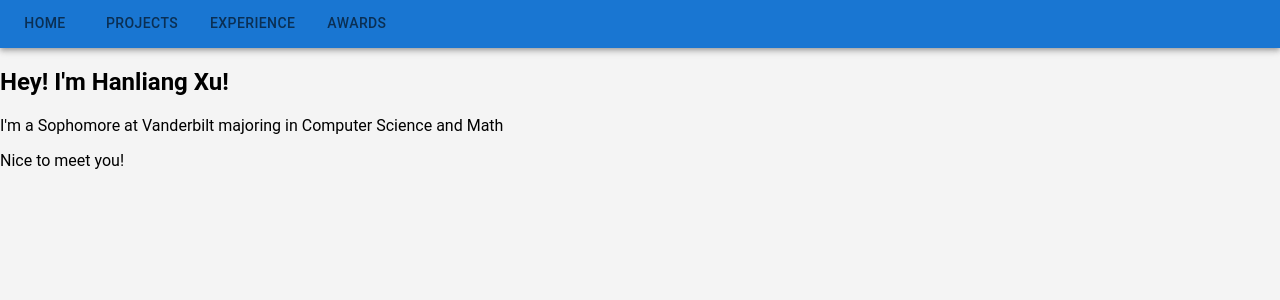
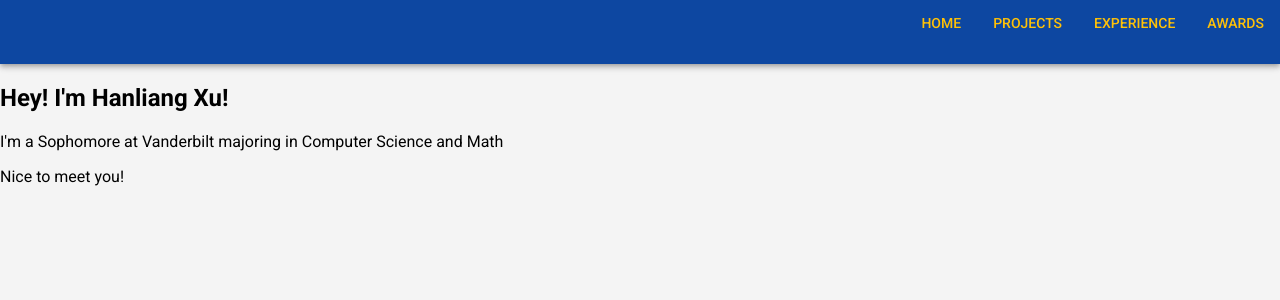
Before and after one commit to Hanliang-Xu/Hanliang-Xu.github.io, a React (Create React App) app in the folder my-website/: page / in a window 1280 px wide. Shown: the top 300 px of the page. Built offline with nearby package versions, Linux system fonts and the light colour scheme.

Commit message:
styled the top bar

```diff
--- a/my-website/src/App.js
+++ b/my-website/src/App.js
@@ -4,19 +4,61 @@ import Home from './pages/Home';
 import Projects from './pages/Projects';
 import Experience from './pages/Experience';
 import Awards from './pages/Awards';
-import { AppBar, Tabs, Tab } from '@mui/material';
+import { AppBar, Tabs, Tab, ThemeProvider, createTheme } from '@mui/material';
+import './styles.css';
+
+const theme = createTheme({
+  palette: {
+    primary: {
+      main: '#0D47A1',
+    },
+    secondary: {
+      main: '#FFC107',
+    },
+  },
+  typography: {
+    fontFamily: '"Roboto", sans-serif',
+  },
+
+});
 
 function App() {
   return (
     <Router>
+      <ThemeProvider theme={theme}>
         <div>
-        <AppBar position="static">
-          <Tabs>
+          <AppBar
+            position="static"
+            sx={{
+              backgroundColor: theme.palette.primary.main,
+              height: '4rem'
+            }}
+          >
+            <div style={{ display: 'flex', justifyContent: 'flex-end', width: '100%' }}>
+              <Tabs
+                sx={{
+                  alignItems: 'center',
+                  '& .MuiTab-root': {
+                    fontSize: '1.5 rem',
+                    fontFamily: theme.typography.fontFamily,
+                    minWidth: 'auto',
+                    padding: '0 1rem',
+                    color: theme.palette.secondary.main,
+                    '&:hover': {
+                      color: theme.palette.secondary.dark,
+                    },
+                    '&.Mui-selected': {
+                      color: theme.palette.primary.main,
+                    }
+                  }
+                }}
+              >
                 <Tab label="Home" component={Link} to="/" />
                 <Tab label="Projects" component={Link} to="/projects" />
                 <Tab label="Experience" component={Link} to="/experience" />
                 <Tab label="Awards" component={Link} to="/awards" />
               </Tabs>
+            </div>
           </AppBar>
 
           <Routes>
@@ -25,8 +67,8 @@ function App() {
             <Route path="/experience" element={<Experience />} />
             <Route path="/awards" element={<Awards />} />
           </Routes>
-
         </div>
+      </ThemeProvider>
     </Router>
   );
 }
--- a/my-website/src/index.js
+++ b/my-website/src/index.js
@@ -1,10 +1,11 @@
 import React from 'react';
 import ReactDOM from 'react-dom';
 import App from './App';
-import './styles.css';  // If you've added any styles
+import './styles.css';
 
 ReactDOM.render(
   <React.StrictMode>
+    <link rel="stylesheet" href="https://fonts.googleapis.com/css?family=Roboto:300,400,500,700&display=swap" />
     <App />
   </React.StrictMode>,
   document.getElementById('root')
--- a/my-website/src/styles.css
+++ b/my-website/src/styles.css
@@ -1,4 +1,3 @@
-/* Add basic styling and consider using Material-UI's theme capabilities for a more cohesive look */
 body {
   font-family: 'Roboto', sans-serif;
   margin: 0;
```
Lines whose indentation alone changed are shown as unchanged.
